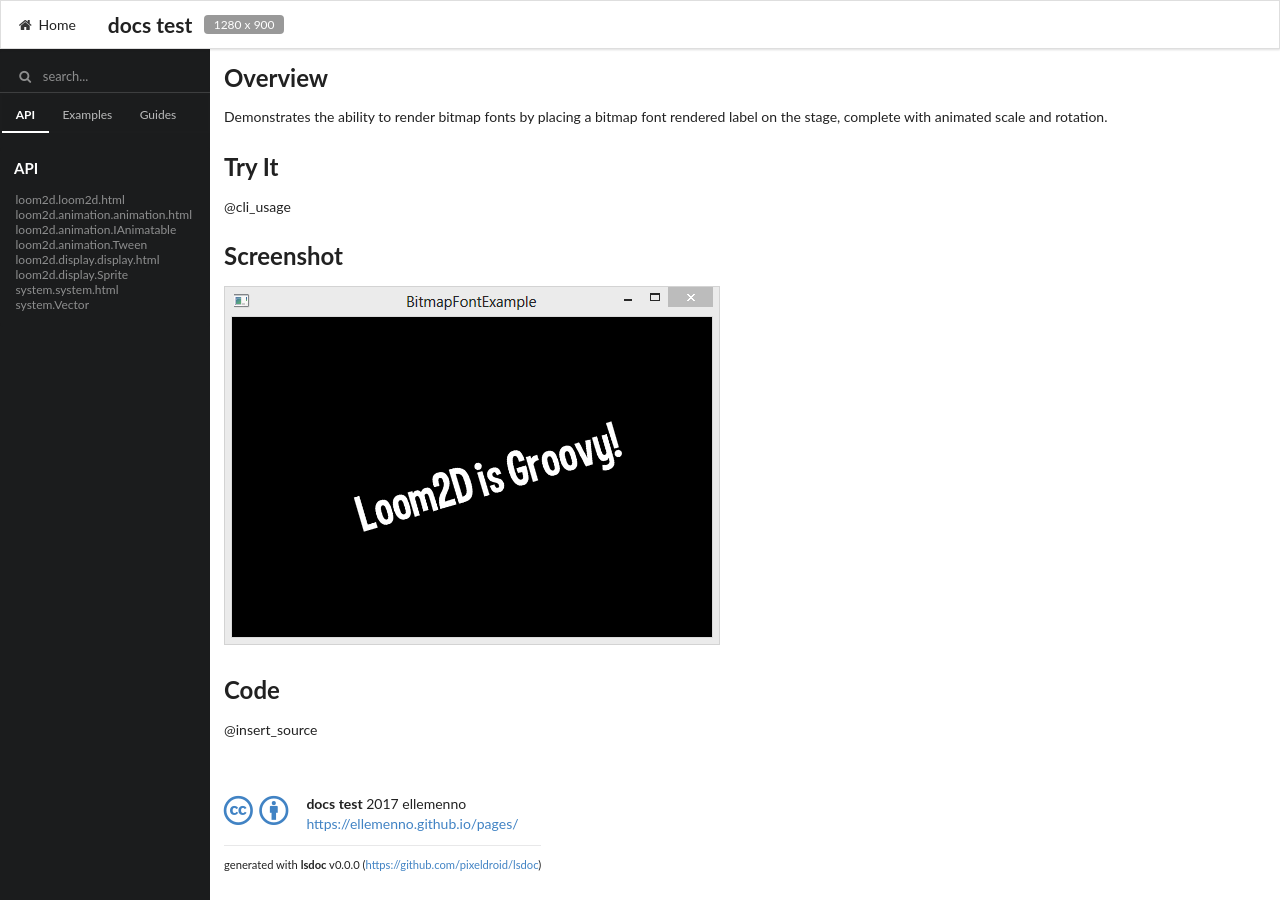
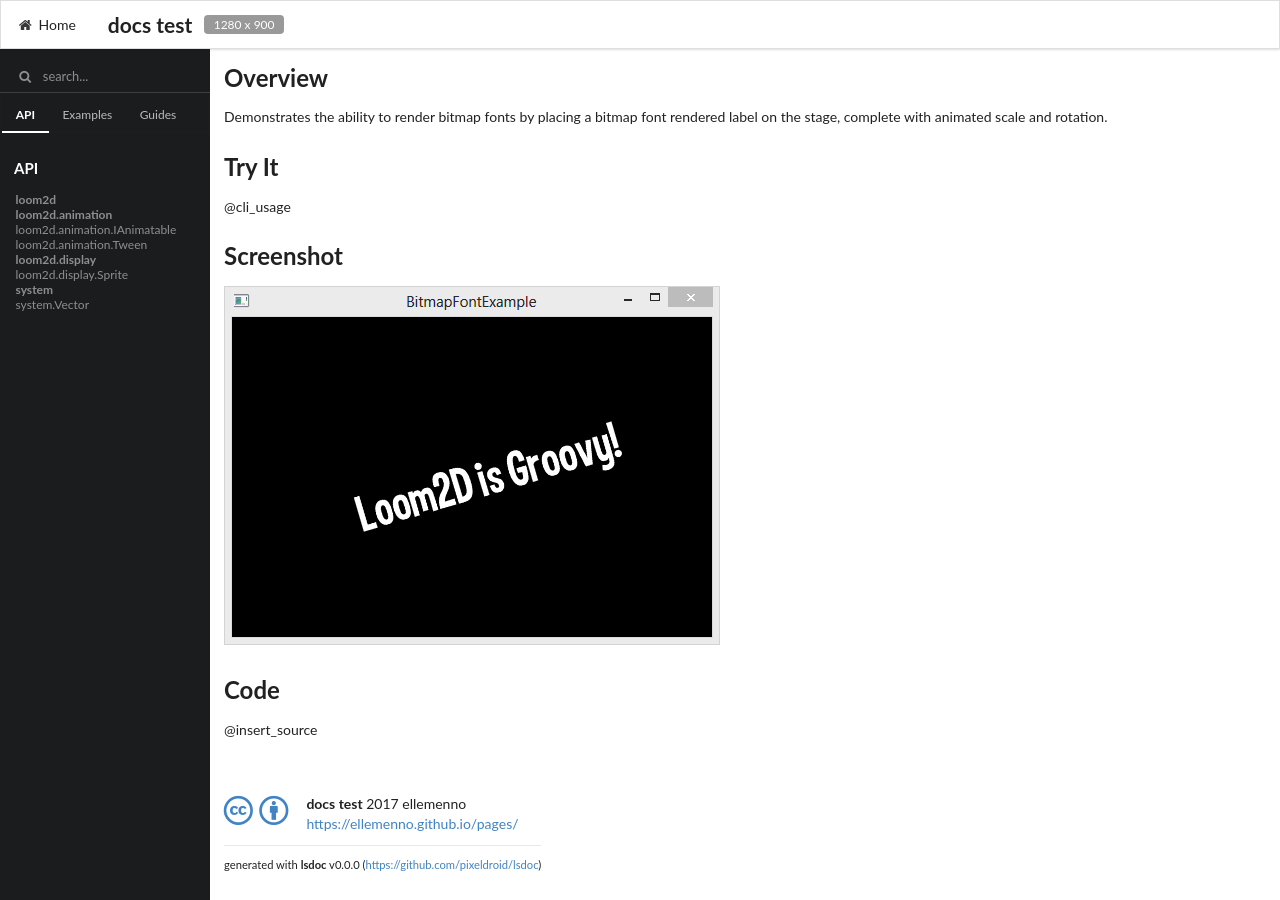
Before and after one commit to ellemenno/pages, a Jekyll site: the page built from docs/_examples/BitmapFontExample.md, in a window 1280 px wide and 900 px high. Built offline with Jekyll 4.4.1, drawn with Linux system fonts in a browser that asks for light colours.

Commit message:
use url hashes to retain tab focus when navigating to collections

```diff
--- a/docs/_includes/indices.html
+++ b/docs/_includes/indices.html
@@ -24,17 +24,15 @@
 
 <div class="content">
 {% for doc in collection.docs %}
-  {% case collection.label %}
-    {% when 'api' %}
-      {% if doc.name %}
-        {% capture link %}{{ doc.module }}.{{ doc.name }}{% endcapture %}
-      {% else %}
-        {% capture link %}<strong>{{ doc.module }}</strong>{% endcapture %}
-      {% endif %}
-    {% else %}
-      {% capture link %}{{ doc.title }}{% endcapture %}
+  {% capture link %}{{ doc.title }}{% endcapture %}
+  {% capture url %}{{ doc.url }}#/{{ collection.label | downcase }}/{% endcapture %}
+  {% case doc.layout %}
+    {% when 'package' %}
+      {% capture link %}<strong>{{ doc.module }}</strong>{% endcapture %}
+    {% when 'type' %}
+      {% capture link %}{{ doc.module }}.{{ doc.name }}{% endcapture %}
   {% endcase %}
-  <a class="very tight item" href="{{ site.baseurl }}{{ doc.url }}">{{ link }}</a>
+  <a class="very tight item" href="{{ site.baseurl }}{{ url }}">{{ link }}</a>
 {% endfor %}
 </div>
 </div>
--- a/docs/_includes/scripts/search.js
+++ b/docs/_includes/scripts/search.js
@@ -3,15 +3,15 @@ pkg_search_init = function() {
   {% for collection in site.collections %}
   {% unless collection.label == 'posts' %}
   {% for doc in collection.docs %}
+    {% assign title = doc.title %}
+    {% capture url %}{{ doc.url }}#/{{ collection.label | downcase }}/{% endcapture %}
     {% case doc.layout %}
       {% when 'package' %}
          {% assign title = doc.module %}
       {% when 'type' %}
          {% assign title = doc.name %}
-      {% else %}
-         {% assign title = doc.title %}
     {% endcase %}
-    { title: '{{ title }}', url: '{{ doc.url }}' },
+    { title: '{{ title }}', url: '{{ url }}' },
   {% endfor %}
   {% endunless %}
   {% endfor %}
```
